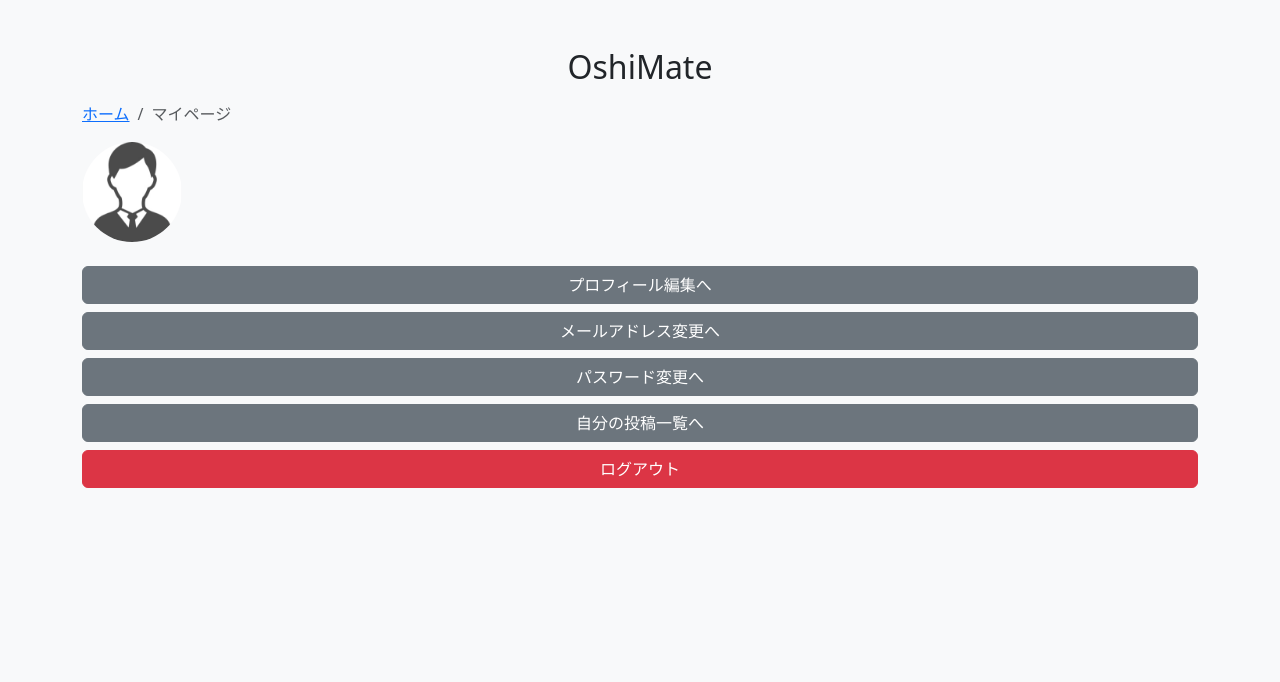
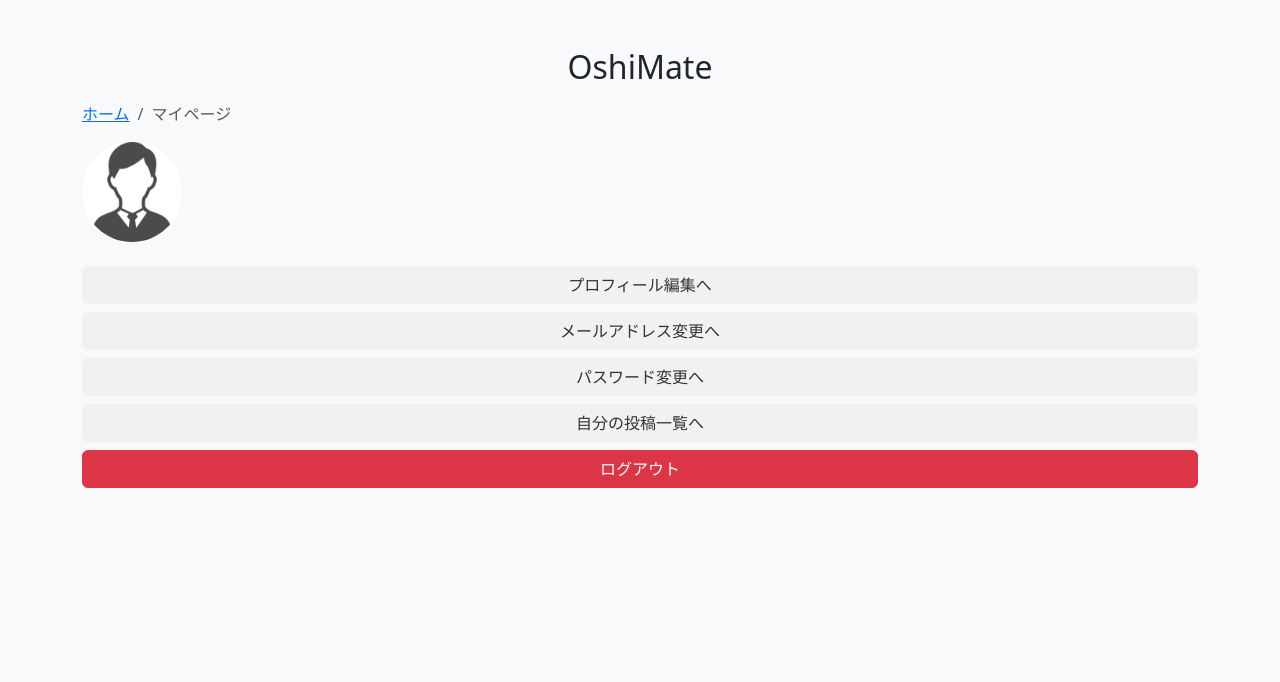
Before and after one commit to sososo176/OshiMate-, a Django app: page /accounts/mypage/ in a window 1280 px wide. Shown: the top 682 px of the page. Run offline with Django 5.2, Linux system fonts and the light colour scheme; some libraries are stand-ins or nearby versions.

Commit message:
ログアウトモーダル編集

```diff
--- a/accounts/templates/accounts/mypage.html
+++ b/accounts/templates/accounts/mypage.html
@@ -35,10 +35,10 @@
 
   <!-- アクションリンク -->
  <div class="d-grid gap-2 my-3">
-  <a href="{% url 'accounts:profile_edit' %}" class="btn btn-secondary w-100">プロフィール編集へ</a>
-  <a href="{% url 'accounts:email_change' %}" class="btn btn-secondary w-100">メールアドレス変更へ</a>
-  <a href="{% url 'accounts:password_change' %}" class="btn btn-secondary w-100">パスワード変更へ</a>
-  <a href="{% url 'items:user_posts' %}" class="btn btn-secondary w-100">自分の投稿一覧へ</a>
+  <a href="{% url 'accounts:profile_edit' %}" class="btn w-100" style="background-color: #f1f1f1; color: #333;">プロフィール編集へ</a>
+  <a href="{% url 'accounts:email_change' %}" class="btn w-100" style="background-color: #f1f1f1; color: #333;">メールアドレス変更へ</a>
+  <a href="{% url 'accounts:password_change' %}" class="btn w-100" style="background-color: #f1f1f1; color: #333;">パスワード変更へ</a>
+  <a href="{% url 'items:user_posts' %}" class="btn w-100" style="background-color: #f1f1f1; color: #333;">自分の投稿一覧へ</a>
 
   <!-- ログアウトだけ赤に -->
   <button type="button" class="btn btn-danger w-100" data-bs-toggle="modal" data-bs-target="#logoutModal">
@@ -60,8 +60,11 @@
         本当にログアウトしますか？
       </div>
       <div class="modal-footer">
-        <a href="{% url 'accounts:logout' %}" class="btn btn-primary">はい</a>
-        <button type="button" class="btn btn-secondary" data-bs-dismiss="modal">キャンセル</button>
+        <a href="{% url 'accounts:logout' %}" class="btn btn-danger">はい</a>
+        <button type="button" class="btn" style="background-color: #f1f1f1; color: #0d6efd;" data-bs-dismiss="modal">
+          キャンセル
+        </button>
+
 
       </div>
     </div>
--- a/items/templates/items/item_list.html
+++ b/items/templates/items/item_list.html
@@ -74,7 +74,7 @@
                   {% csrf_token %}
                   <button type="submit" class="btn btn-danger">はい</button>
                 </form>
-                <button type="button" class="btn" style="background-color: #f1f1f1; color: #0d6efd;" data-bs-dismiss="modal">いいえ</button>
+                <button type="button" class="btn" style="background-color: #f1f1f1; color: #0d6efd;" data-bs-dismiss="modal">キャンセル</button>
 
 
               </div>
```
